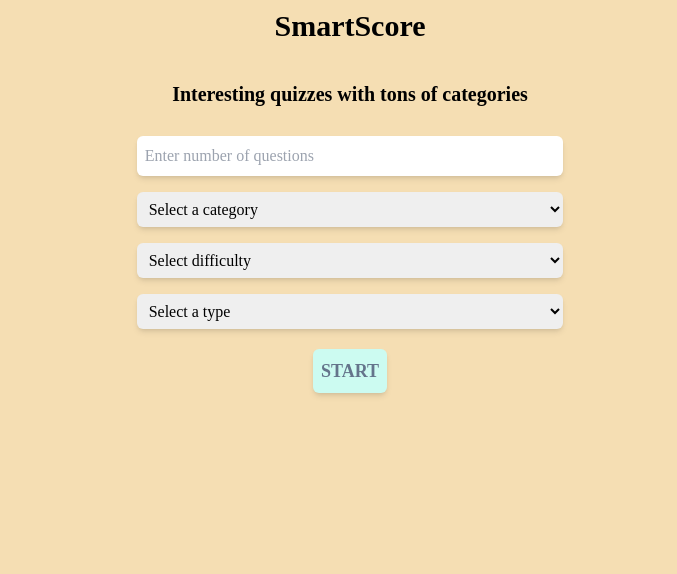
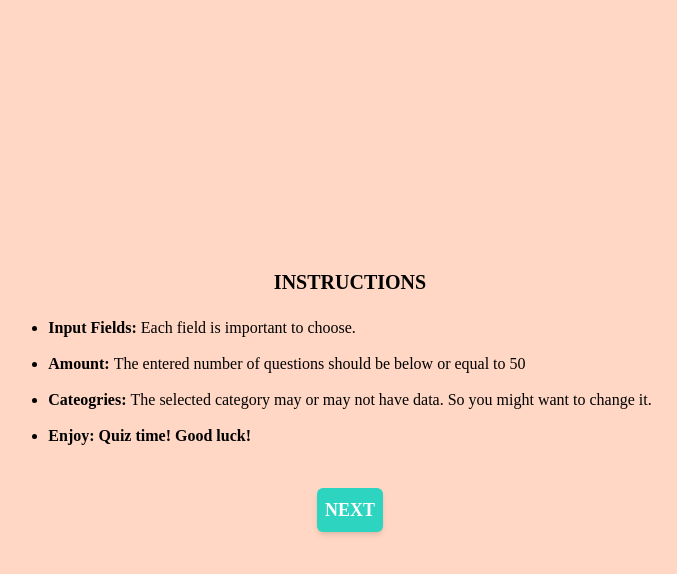
Before and after one commit to AdityaNair07/SmartScore, a React (Vite) app: page / in a window 1280 px wide. Shown: the top 574 px of the page, without its empty margins (290-967 px from the left). Built offline with nearby package versions, Linux system fonts and the light colour scheme; a web font is replaced by a local one.

Commit message:
Added instructions page and score tracking

```diff
--- a/src/App.jsx
+++ b/src/App.jsx
@@ -4,6 +4,7 @@ import Home from "./pages/Home";
 import { MyContext } from "./MyContext";
 import { useState } from "react";
 import Result from "./pages/Result";
+import Instructions from "./pages/Instructions";
 
 function App() {
   const [questions, setQuestions] = useState();
@@ -23,7 +24,8 @@ function App() {
       >
         <Router>
           <Routes>
-            <Route path="/" element={<Home />} />
+            <Route path="/" element={<Instructions />} />
+            <Route path="/home" element={<Home />} />
             <Route path="/questions" element={<Questions />} />
             <Route path="/result" element={<Result />} />
           </Routes>
--- a/src/pages/Home.jsx
+++ b/src/pages/Home.jsx
@@ -12,20 +12,26 @@ const Home = () => {
   const [type, setType] = useState(null);
   const { setQuestions } = useContext(MyContext);
   const { setTotalScore } = useContext(MyContext);
+  const { setScore } = useContext(MyContext);
+
+  const [error, setError] = useState(null);
+
+  const [loading, setLoading] = useState(false);
 
   const getQuestions = async (category, amount, difficulty, type) => {
+    setLoading(true);
     try {
-      await axios
-        .get(
-          `https://opentdb.com/api.php?amount=${amount}&category=${category}&difficulty=${difficulty}&type=${type}`
-        )
-        .then((result) => {
-          console.log("result", result);
-          setQuestions(result.data.results);
-        });
+      const result = await axios.get(
+        `https://opentdb.com/api.php?amount=${amount}&category=${category}&difficulty=${difficulty}&type=${type}`
+      );
+      setQuestions(result.data.results);
       setTotalScore(amount * 5);
+      setScore(0);
     } catch (error) {
       console.log(error);
+      setError("Failed to fetch questions.");
+    } finally {
+      setLoading(false);
     }
   };
 
@@ -36,17 +42,34 @@ const Home = () => {
     console.log("type of category:", typeof category);
   }, [amount, category]);
 
+  const handleSubmit = () => {
+    if (!amount || !category || !difficulty || !type) {
+      alert("Please fill out all fields before starting the quiz.");
+    } else if (amount > 50)
+      alert("The number of questions should be less than or equal to 50");
+  };
+
+  const handleAmountChange = (e) => {
+    const value = parseInt(e.target.value);
+    if (value <= 50 && value > 0) {
+      setAmount(value);
+    } else {
+      setAmount(null);
+    }
+  };
+
   return (
-    <div className="w-full h-screen bg-[wheat] flex flex-col items-center gap-5">
-      <h1 className="p-2 text-3xl font-semibold text-center">SmartScore</h1>
+    <div className="w-full h-screen bg-[#C4D7FF] flex flex-col items-center gap-3">
+      <h1 className="p-5 text-3xl font-semibold text-center">SmartScore</h1>
       <h3 className="p-2 text-xl font-semibold text-center">
         Interesting quizzes with tons of categories
       </h3>
 
-      <div className="flex flex-col w-1/3 gap-4">
+      <div className="flex flex-col w-full gap-4 px-10 mx-auto md:w-1/2 lg:w-1/3 md:px-0">
         <div className="flex items-center justify-between gap-2">
           <input
-            onChange={(e) => setAmount(parseInt(e.target.value))}
+            required
+            onChange={(e) => handleAmountChange(e)}
             className="w-full p-2 bg-white rounded-md shadow-md"
             type="number"
             name="amount"
@@ -181,14 +204,16 @@ const Home = () => {
       </div>
 
       <Link
-        to="/questions"
-        disabled={category && type && difficulty && amount}
-        className={`font-semibold text-lg p-2 rounded-md shadow-md uppercase ${
+        to={category && type && difficulty && amount ? "/questions" : "#"}
+        className={`font-semibold text-lg p-2 rounded-md shadow-md uppercase mt-5 ${
           category && type && difficulty && amount
             ? "text-white bg-teal-400"
             : "text-slate-500 bg-teal-100"
         }`}
-        onClick={() => getQuestions(category, amount, difficulty, type)}
+        onClick={() => {
+          handleSubmit();
+          getQuestions(category, amount, difficulty, type);
+        }}
       >
         Start
       </Link>
--- /dev/null
+++ b/src/pages/Instructions.jsx
@@ -0,0 +1,38 @@
+import { Link } from "react-router-dom";
+
+const Instructions = () => {
+  return (
+    <>
+      <div className="w-full h-screen px-10 py-5 mt-auto bg-[#FFD7C4] flex flex-col items-center justify-center">
+        <h1 className="mb-5 text-xl font-bold uppercase">Instructions</h1>
+        <ul className="flex flex-col items-start justify-center gap-3 list-disc">
+          <li className="">
+            <span className="font-bold">Input Fields: </span>
+            Each field is important to choose.
+          </li>
+          <li className="">
+            <span className="font-bold">Amount: </span>
+            The entered number of questions should be below or equal to 50
+          </li>
+          <li className="">
+            <span className="font-bold">Cateogries: </span>
+            The selected category may or may not have data. So you might want to
+            change it.
+          </li>
+          <li className="font-bold">
+            <span className="font-bold">Enjoy: </span>
+            Quiz time! Good luck!
+          </li>
+        </ul>
+        <Link
+          to={"/home"}
+          className={`font-semibold text-lg p-2 rounded-md shadow-md uppercase text-white bg-teal-400 mt-10`}
+        >
+          Next
+        </Link>
+      </div>
+    </>
+  );
+};
+
+export default Instructions;
--- a/src/pages/Questions.jsx
+++ b/src/pages/Questions.jsx
@@ -4,6 +4,7 @@ import { Link } from "react-router-dom";
 
 const Questions = () => {
   const { questions } = useContext(MyContext);
+  const { setScore } = useContext(MyContext);
   const [currentQuestion, setCurrentQuestion] = useState(0);
   const [isCorrect, setIsCorrect] = useState(null);
   const [selectedOption, setSelectedOption] = useState(null);
@@ -23,6 +24,10 @@ const Questions = () => {
   const handleOptionClick = (option) => {
     setSelectedOption(option);
     setIsCorrect(option === questions[currentQuestion].correct_answer);
+    if (option === questions[currentQuestion].correct_answer) {
+      console.log("Correct answer selected");
+      setScore((prev) => prev + 5);
+    }
   };
 
   // Handle "Next" button click
--- a/src/pages/Result.jsx
+++ b/src/pages/Result.jsx
@@ -6,11 +6,12 @@ const Result = () => {
   const { score } = useContext(MyContext);
   const { totalScore } = useContext(MyContext);
 
+  console.log("Score: ", score);
   console.log("Total score: ", totalScore);
 
   return (
-    <div className="flex flex-col items-center justify-center w-full h-screen gap-10">
-      <h1 className="p-3 text-xl font-semibold text-center">
+    <div className="flex flex-col items-center justify-center w-full h-screen gap-10 bg-[wheat]">
+      <h1 className="p-3 text-3xl font-semibold text-center">
         You have scored: {score + "/" + totalScore}
       </h1>
       <Link
```
